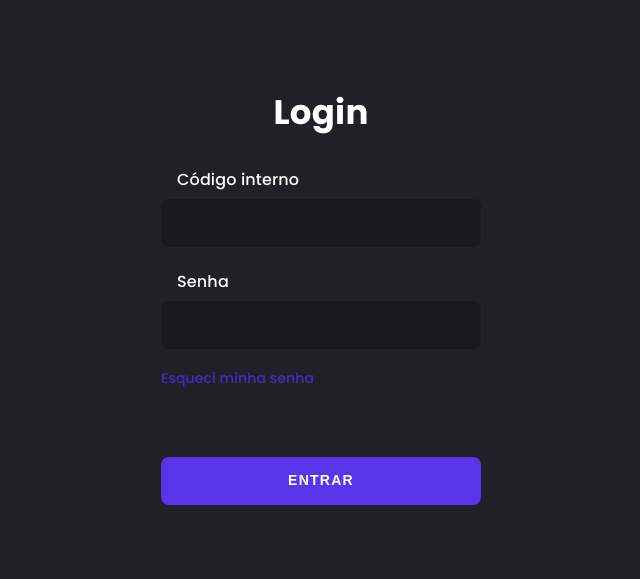
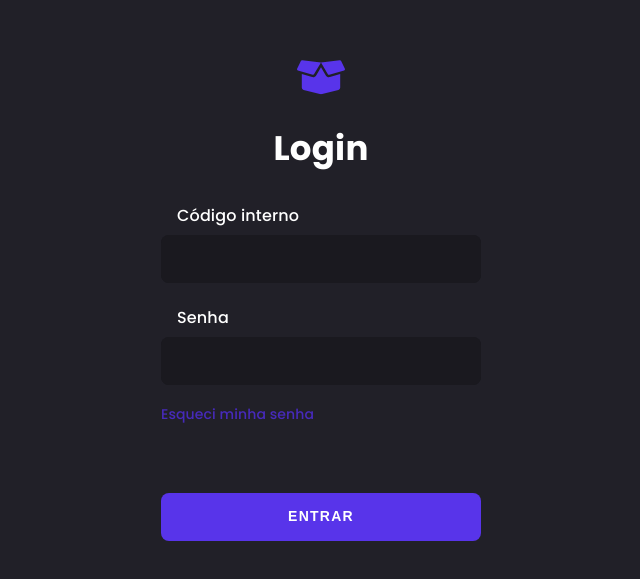
Before and after one commit to jonasGN/almox-controller, a React (Vite) app in the folder frontend/: page / in a window 1280 px wide. Shown: the part 103-682 px from the top of the page, without its empty margins (319-959 px from the left). Built offline with nearby package versions, Linux system fonts and the light colour scheme.

Commit message:
[frontend] update SignIn page

```diff
--- a/frontend/src/pages/SignIn/index.tsx
+++ b/frontend/src/pages/SignIn/index.tsx
@@ -1,11 +1,13 @@
 import { SignInForm } from "./SignInForm";
 import { ScreenContainer } from "../../components/Layout";
+import { Logo } from "../../components/Logo";
 
 import styles from "./styles.module.scss";
 
 export const SignInPage = (): JSX.Element => {
   return (
     <ScreenContainer size="small" className={styles.container} useInlinePadding>
+      <Logo type="vertical" />
       <h1>Login</h1>
 
       <SignInForm />
--- a/frontend/src/pages/SignIn/styles.module.scss
+++ b/frontend/src/pages/SignIn/styles.module.scss
@@ -14,5 +14,6 @@
 
   h1 {
     @include heading-4($bold-weight);
+    margin-top: var(--section-inset);
   }
 }
```
